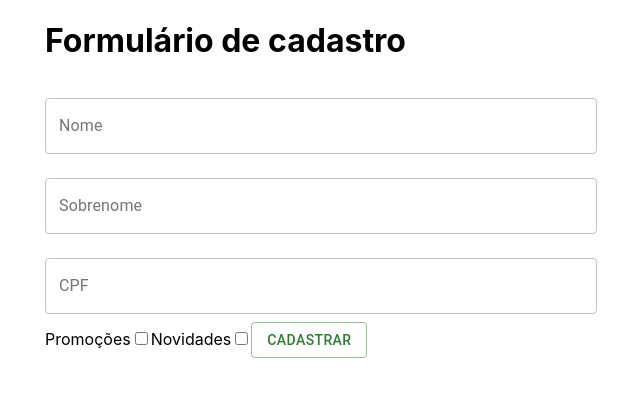
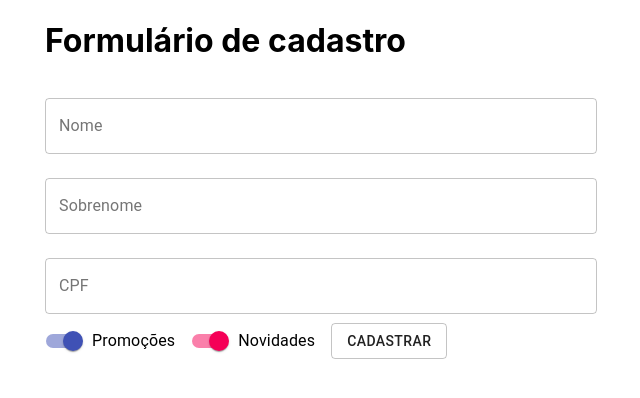
Before and after one commit to edu-as/simple-form, a React (Create React App) app: page / in a window 1280 px wide. Shown: the top 398 px of the page, without its empty margins (319-959 px from the left). Built offline with nearby package versions, Linux system fonts and the light colour scheme.

Commit message:
stylized form0

```diff
--- a/src/components/register-form/register-form.jsx
+++ b/src/components/register-form/register-form.jsx
@@ -1,22 +1,45 @@
 import * as React from 'react';
-import Button from '@mui/material/Button';
-import TextField from "@material-ui/core/TextField";
+import { Button, TextField, Switch, FormControlLabel, SendIcon} from '@material-ui/core';
+
 function RegisterForm(){
-    return(
-        <form>
-            <TextField id="nome" label="Nome" variant="outlined" margin="normal" fullWidth />
-            <TextField id="nome" label="Sobrenome" variant="outlined" margin="normal" fullWidth />
-            <TextField id="nome" label="CPF" variant="outlined" margin="normal" fullWidth/>
+  return(
+    <form>
+        <TextField
+            id="nome"
+            label="Nome"
+            variant="outlined"
+            margin="normal"
+            fullWidth
+        />
+        <TextField
+            id="nome"
+            label="Sobrenome"
+            variant="outlined"
+            margin="normal"
+            fullWidth
+        />
+        <TextField
+            id="nome"
+            label="CPF"
+            variant="outlined"
+            margin="normal"
+            fullWidth
+        />
 
-            <label>Promoções</label>
-            <input type="checkbox" />
+        <FormControlLabel
+            label="Promoções"
+            control={<Switch name="novidades" defaultChecked color="primary" />}
+        />
+        <FormControlLabel
+            label="Novidades"
+            control={<Switch name="promocoes" defaultChecked color="secondary" />}
+        />
 
-            <label>Novidades</label>
-            <input type="checkbox" />
-            <Button type="submit" variant="outlined" color="success">
-                Cadastrar
-            </Button>
-        </form>
+        <Button
+            type="submit"variant="outlined" color="success" >
+            Cadastrar
+        </Button>
+    </form>
     );
 }
 
```
